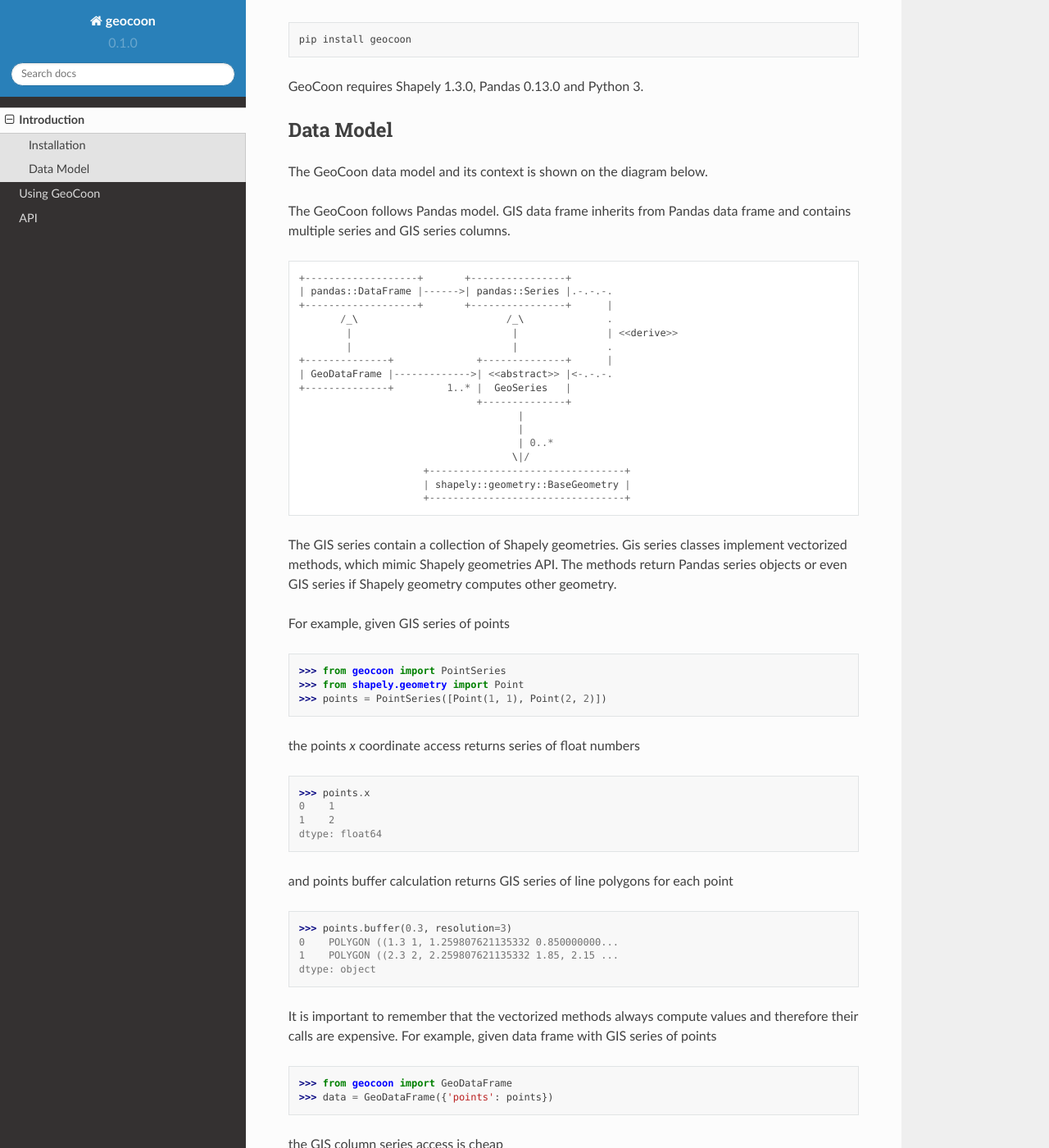
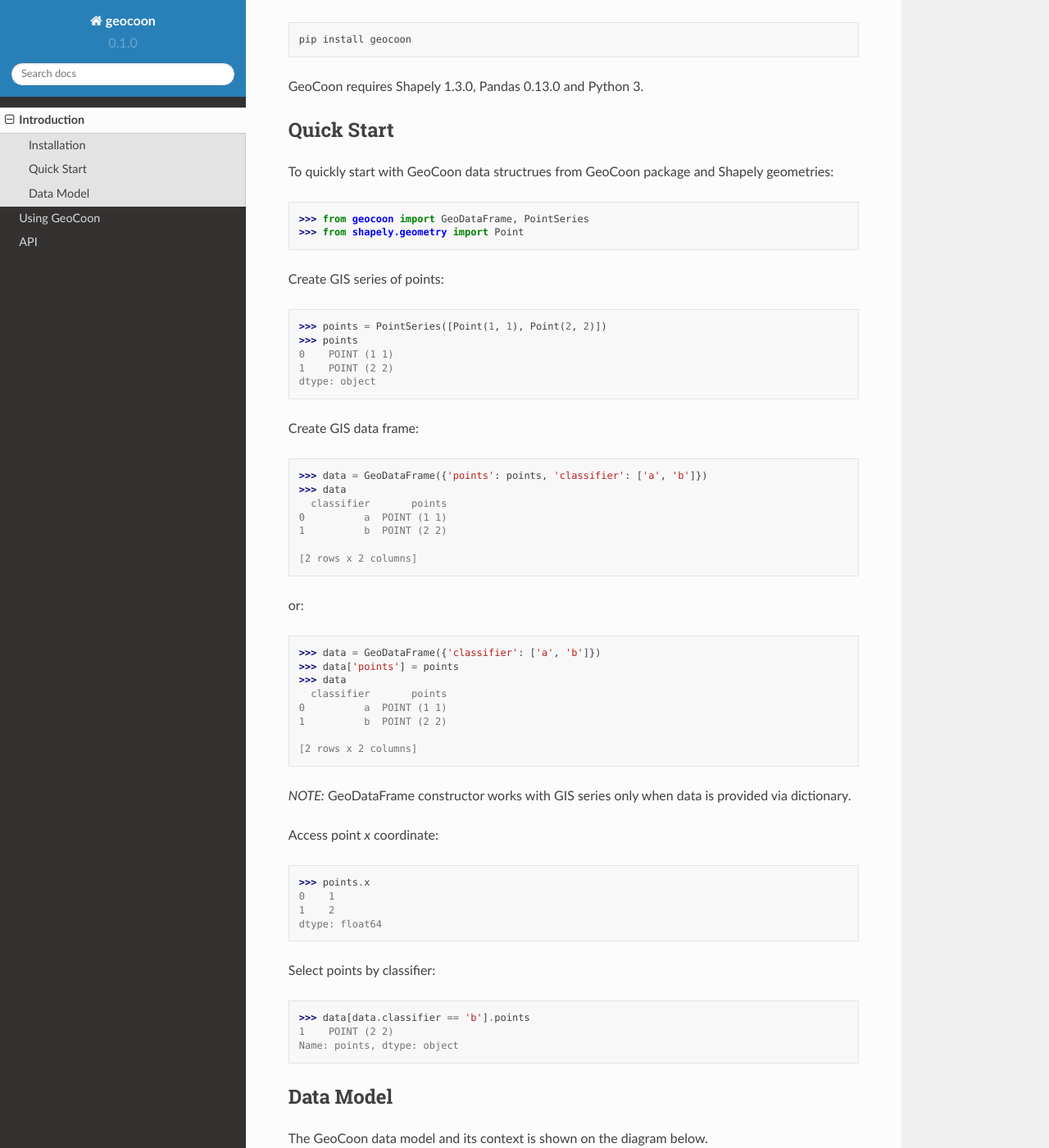
Before and after one commit to wrobell/geocoon, a Sphinx documentation site: the page built from doc/intro.rst, in a window 1280 px wide and 1400 px high, scrolled down 237 px. Shown: the whole window at 82% size. Built offline with Sphinx 7.4.7 and the Read the Docs theme 2.0.0, drawn with Linux system fonts in a browser that asks for light colours; some of the changed text lies outside the part shown.

Commit message:
- added quick start section to the introduction documentation chapter

```diff
--- a/doc/intro.rst
+++ b/doc/intro.rst
@@ -7,6 +7,60 @@
     pip install geocoon
 
 GeoCoon requires Shapely 1.3.0, Pandas 0.13.0 and Python 3.
+
+Quick Start
+-----------
+To quickly start with GeoCoon data structrues from GeoCoon package and
+Shapely geometries::
+
+   >>> from geocoon import GeoDataFrame, PointSeries
+   >>> from shapely.geometry import Point
+
+Create GIS series of points::
+
+    >>> points = PointSeries([Point(1, 1), Point(2, 2)])
+    >>> points
+    0    POINT (1 1)
+    1    POINT (2 2)
+    dtype: object
+
+Create GIS data frame::
+
+    >>> data = GeoDataFrame({'points': points, 'classifier': ['a', 'b']})
+    >>> data
+      classifier       points
+    0          a  POINT (1 1)
+    1          b  POINT (2 2)
+    <BLANKLINE>
+    [2 rows x 2 columns]
+
+or::
+
+    >>> data = GeoDataFrame({'classifier': ['a', 'b']})
+    >>> data['points'] = points
+    >>> data
+      classifier       points
+    0          a  POINT (1 1)
+    1          b  POINT (2 2)
+    <BLANKLINE>
+    [2 rows x 2 columns]
+
+*NOTE:* GeoDataFrame constructor works with GIS series only when data is
+provided via dictionary.
+
+Access point `x` coordinate::
+
+    >>> points.x
+    0    1
+    1    2
+    dtype: float64
+
+Select points by classifier::
+
+    >>> data[data.classifier == 'b'].points
+    1    POINT (2 2)
+    Name: points, dtype: object
+
 
 Data Model
 ----------
@@ -42,13 +96,13 @@
 The methods return Pandas series objects or even GIS series if Shapely
 geometry computes other geometry.
 
-For example, given GIS series of points
+For example, given GIS series of points::
 
     >>> from geocoon import PointSeries
     >>> from shapely.geometry import Point
     >>> points = PointSeries([Point(1, 1), Point(2, 2)])
 
-the points `x` coordinate access returns series of float numbers
+the points `x` coordinate access returns series of float numbers::
 
     >>> points.x
     0    1
@@ -56,7 +110,7 @@
     dtype: float64
 
 and points buffer calculation returns GIS series of line polygons for each
-point
+point::
 
     >>> points.buffer(0.3, resolution=3)
     0    POLYGON ((1.3 1, 1.259807621135332 0.850000000...
@@ -65,19 +119,19 @@
 
 It is important to remember that the vectorized methods always compute
 values and therefore their calls are expensive. For example, given data
-frame with GIS series of points
+frame with GIS series of points::
 
     >>> from geocoon import GeoDataFrame
     >>> data = GeoDataFrame({'points': points})
 
-the GIS column series access is cheap
+the GIS column series access is cheap::
 
     >>> data.points
     0    POINT (1 1)
     1    POINT (2 2)
     Name: points, dtype: object
 
-but the following calls are expensive
+but the following calls are expensive::
 
     >>> data.points.x
     0    1
```
